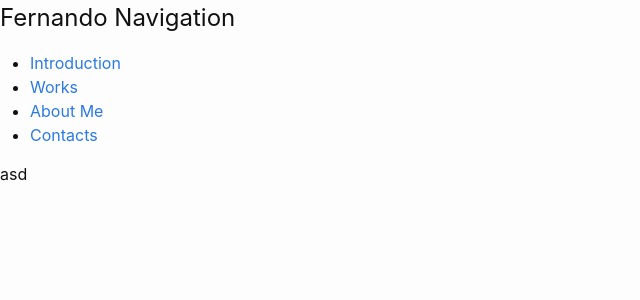
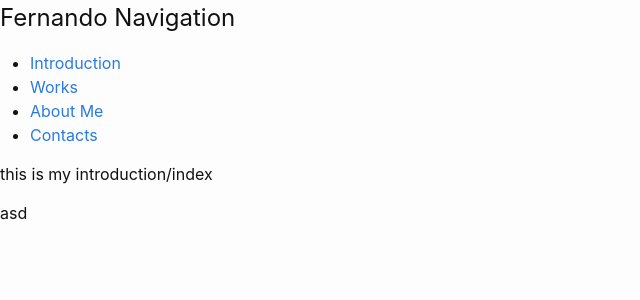
Before and after one commit to FernandoCaldeira/jekyllsite, a Jekyll site: the page built from index.html, in a window 1280 px wide. Shown: the top 300 px of the page, without its empty margins (0-640 px from the left). Built offline with Jekyll 4.4.1, drawn with Linux system fonts in a browser that asks for light colours.

Commit message:
navigation second

```diff
--- a/_includes/navigation.html
+++ b/_includes/navigation.html
@@ -1,6 +1,8 @@
 <h2>{{ site.data.samplelist.docs_list_title }}</h2>
-<ul>
-   {% for navlinks in site.data.samplelist.docs %}
-      <li><a href="{{site.baseurl}}/{{ navlinks.url }}">{{ navlinks.title }}</a></li>
-   {% endfor %}
-</ul>
+<nav>
+    <ul>
+    {% for navlinks in site.data.samplelist.docs %}
+        <li><a href="{{site.baseurl}}/{{ navlinks.url }}">{{ navlinks.title }}</a></li>
+    {% endfor %}
+    </ul>
+</nav>
--- a/_layouts/aboutme.html
+++ /dev/null
@@ -1,5 +0,0 @@
----
-layout: default
----
-
-<h1>aboutme</h1>
--- a/_layouts/contacts.html
+++ /dev/null
@@ -1,5 +0,0 @@
----
-layout: default
----
-
-<h1>contactos</h1>
--- a/_layouts/works.html
+++ /dev/null
@@ -1,5 +0,0 @@
----
-layout: default
----
-
-<h1>works</h1>
--- a/works.markdown
+++ b/aboutme.html
@@ -1,3 +1,5 @@
 ---
 layout: default_w-nav
 ---
+
+#about me
--- /dev/null
+++ b/contacts.html
@@ -0,0 +1,5 @@
+---
+layout: default_w-nav
+---
+
+<p>this is my contacts</p>
--- a/index.markdown
+++ b/index.html
@@ -4,3 +4,5 @@
 
 layout: default_w-nav
 ---
+
+<p>this is my introduction/index</p>
--- a/aboutme.markdown
+++ b/works.html
@@ -2,4 +2,4 @@
 layout: default_w-nav
 ---
 
-about me
+these are my works
```
Also changed, not shown: contacts.markdown (deleted).
